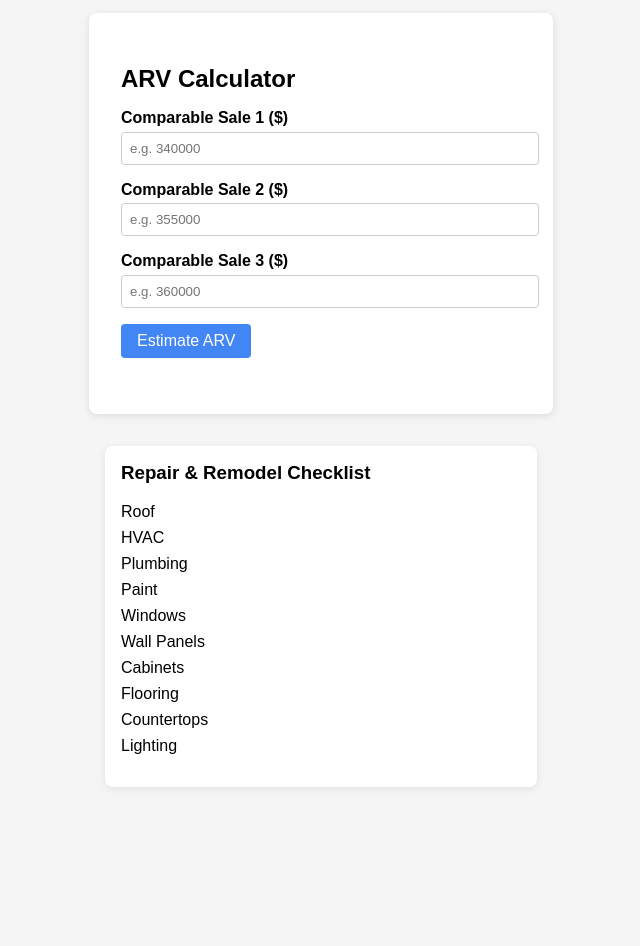
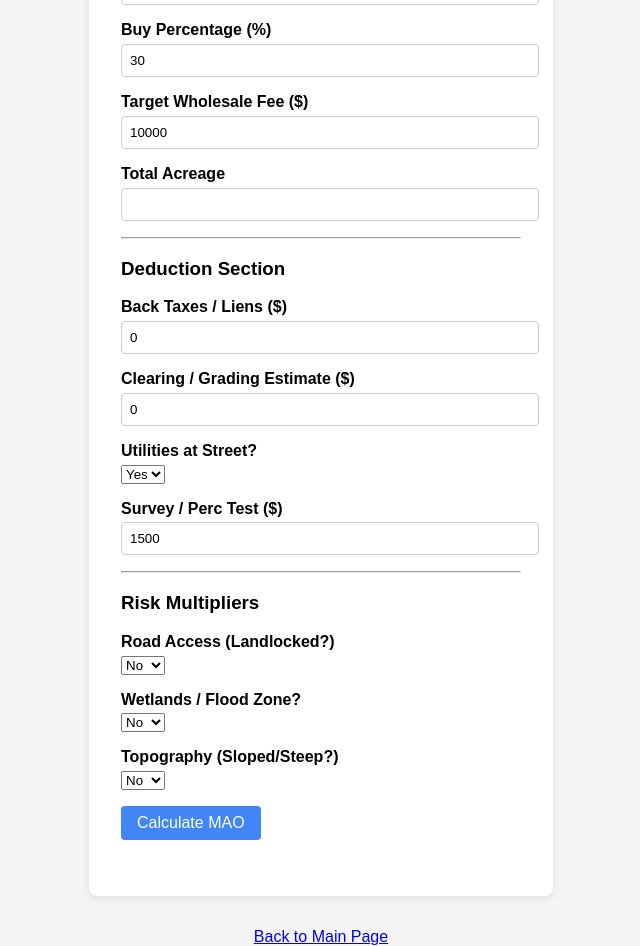
Before and after one commit to bjward-mhs/wp-hom, a plain HTML site: page assignment-analyzer.html in a window 1280 px wide. Shown: the whole page, without its empty margins (319-959 px from the left). Before the commit the page ends 800 px from the top, so only its background shows below. Drawn offline with Linux system fonts and the light colour scheme.

Commit message:
Update ARV Calculator to MAO Calculator

```diff
--- a/assignment-analyzer.html
+++ b/assignment-analyzer.html
@@ -96,51 +96,108 @@
 </head>
   <body>
     <div class="analyzer">
-      <h2>ARV Calculator</h2>
+      <h2>Land Wholesale MAO Calculator</h2>
       <div class="form-group">
-        <label>Comparable Sale 1 ($)</label>
-        <input type="number" id="comp1" min="0" placeholder="e.g. 340000">
+        <label>Retail Market Value (RMV) ($)</label>
+        <input type="number" id="rmv" min="0" placeholder="e.g. 50000">
       </div>
       <div class="form-group">
-        <label>Comparable Sale 2 ($)</label>
-        <input type="number" id="comp2" min="0" placeholder="e.g. 355000">
+        <label>Buy Percentage (%)</label>
+        <input type="number" id="buyPct" min="20" max="50" value="30">
       </div>
       <div class="form-group">
-        <label>Comparable Sale 3 ($)</label>
-        <input type="number" id="comp3" min="0" placeholder="e.g. 360000">
+        <label>Target Wholesale Fee ($)</label>
+        <input type="number" id="whFee" min="0" value="10000">
       </div>
-      <button onclick="calculateARV()">Estimate ARV</button>
-      <div class="result" id="arvResult"></div>
+      <div class="form-group">
+        <label>Total Acreage</label>
+        <input type="number" id="acreage" min="0" step="0.01">
+      </div>
+      <hr>
+      <h3>Deduction Section</h3>
+      <div class="form-group">
+        <label>Back Taxes / Liens ($)</label>
+        <input type="number" id="taxes" min="0" value="0">
+      </div>
+      <div class="form-group">
+        <label>Clearing / Grading Estimate ($)</label>
+        <input type="number" id="clearing" min="0" value="0">
+      </div>
+      <div class="form-group">
+        <label>Utilities at Street?</label>
+        <select id="utilities">
+          <option value="true">Yes</option>
+          <option value="false">No</option>
+        </select>
+      </div>
+      <div class="form-group">
+        <label>Survey / Perc Test ($)</label>
+        <input type="number" id="survey" min="0" value="1500">
+      </div>
+      <hr>
+      <h3>Risk Multipliers</h3>
+      <div class="form-group">
+        <label>Road Access (Landlocked?)</label>
+        <select id="landlocked">
+          <option value="false">No</option>
+          <option value="true">Yes</option>
+        </select>
+      </div>
+      <div class="form-group">
+        <label>Wetlands / Flood Zone?</label>
+        <select id="flood">
+          <option value="false">No</option>
+          <option value="true">Yes</option>
+        </select>
+      </div>
+      <div class="form-group">
+        <label>Topography (Sloped/Steep?)</label>
+        <select id="topo">
+          <option value="false">No</option>
+          <option value="true">Yes</option>
+        </select>
+      </div>
+      <button onclick="calculateMAO()">Calculate MAO</button>
+      <div class="result" id="maoResult"></div>
+      <div class="result" id="dealGrade"></div>
     </div>
+    <a class="hotlink" href="index.html">Back to Main Page</a>
 
-    <div class="checklist">
-      <h3>Repair & Remodel Checklist</h3>
-      <ul>
-        <li>Roof</li>
-        <li>HVAC</li>
-        <li>Plumbing</li>
-        <li>Paint</li>
-        <li>Windows</li>
-        <li>Wall Panels</li>
-        <li>Cabinets</li>
-        <li>Flooring</li>
-        <li>Countertops</li>
-        <li>Lighting</li>
-      </ul>
-    </div>
+    <!-- No checklist needed for land calculator -->
 
     <script>
-      function calculateARV() {
-        const comp1 = parseFloat(document.getElementById('comp1').value);
-        const comp2 = parseFloat(document.getElementById('comp2').value);
-        const comp3 = parseFloat(document.getElementById('comp3').value);
-        let comps = [comp1, comp2, comp3].filter(x => !isNaN(x));
-        if (comps.length === 0) {
-          document.getElementById('arvResult').innerHTML = 'Enter at least one comp.';
-          return;
+      function calculateMAO() {
+        // Input variables
+        const rmv = parseFloat(document.getElementById('rmv').value) || 0;
+        const buyPct = (parseFloat(document.getElementById('buyPct').value) || 30) / 100;
+        const whFee = parseFloat(document.getElementById('whFee').value) || 0;
+        const acreage = parseFloat(document.getElementById('acreage').value) || 0;
+        // Deductions
+        const taxes = parseFloat(document.getElementById('taxes').value) || 0;
+        const clearing = parseFloat(document.getElementById('clearing').value) || 0;
+        const utilities = document.getElementById('utilities').value === 'false' ? 10000 : 0;
+        const survey = parseFloat(document.getElementById('survey').value) || 1500;
+        // Risk multipliers
+        let accessMult = document.getElementById('landlocked').value === 'true' ? 0.3 : 1;
+        let floodMult = document.getElementById('flood').value === 'true' ? 0.5 : 1;
+        let topoMult = document.getElementById('topo').value === 'true' ? 0.7 : 1;
+        // Apply multipliers sequentially
+        let adjustedValue = rmv * accessMult * floodMult * topoMult;
+        let baseOffer = adjustedValue * buyPct;
+        let finalMAO = baseOffer - taxes - clearing - utilities - survey - whFee;
+        // Validation: MAO cannot be lower than back taxes
+        if (finalMAO < taxes) {
+          finalMAO = taxes;
         }
-        const arv = comps.reduce((a, b) => a + b, 0) / comps.length;
-        document.getElementById('arvResult').innerHTML = `Estimated ARV: $${arv.toFixed(2)}`;
+        // Deal Grade
+        let grade = 'A';
+        if (finalMAO < taxes) grade = 'F';
+        else if (finalMAO < whFee) grade = 'D';
+        else if (finalMAO < (whFee + taxes + clearing + utilities + survey)) grade = 'C';
+        else if (finalMAO < baseOffer * 0.5) grade = 'B';
+        // Output
+        document.getElementById('maoResult').innerHTML = `Maximum Allowable Offer: $${finalMAO.toFixed(2)}`;
+        document.getElementById('dealGrade').innerHTML = `Deal Grade: <strong>${grade}</strong>`;
       }
     </script>
 </body>
```
